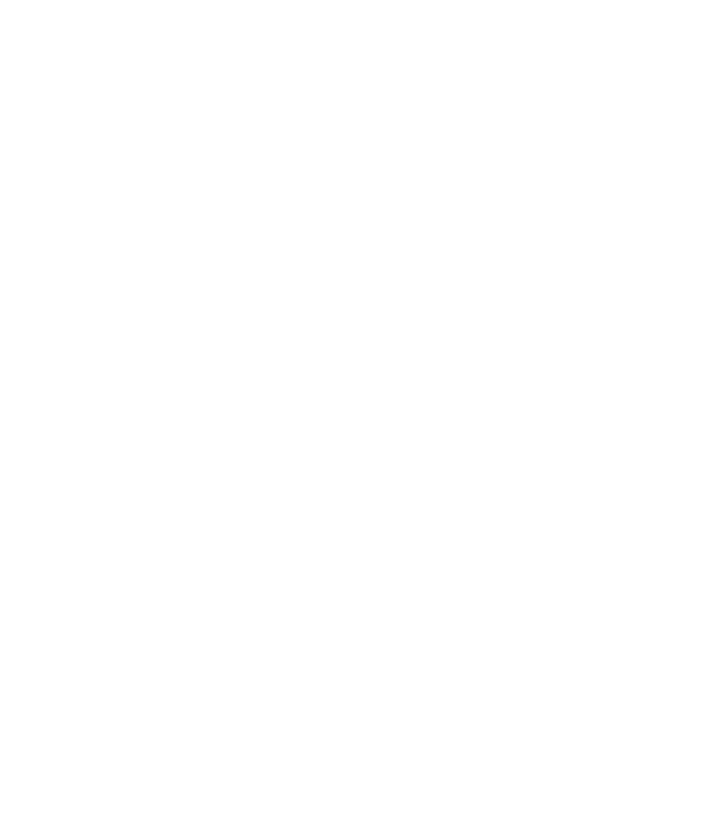
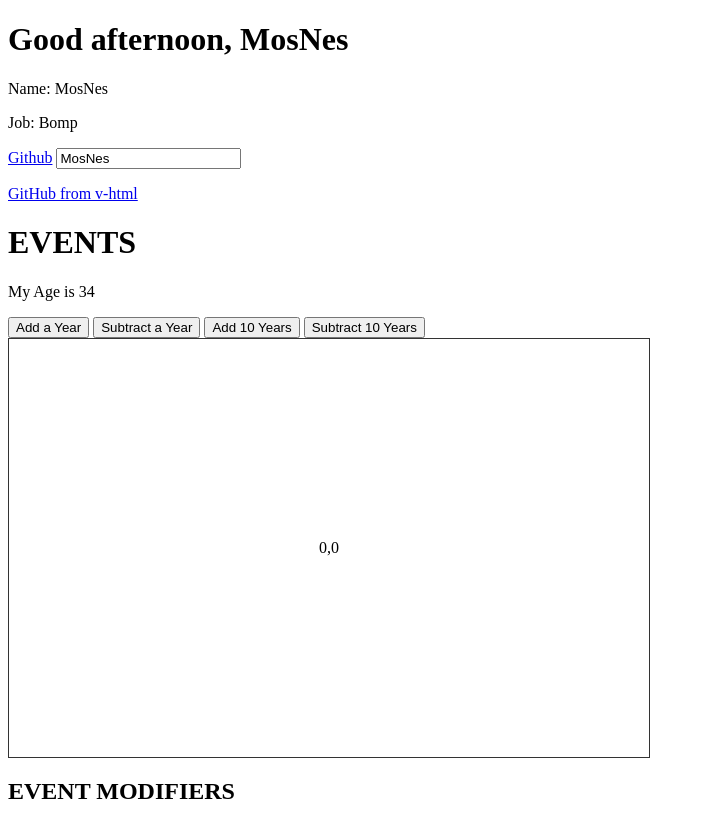
Before and after one commit to MosNes/vue-test, a plain HTML site: page intex.html in a window 1280 px wide. Shown: the whole page, without its empty margins (0-705 px from the left). Before the commit the page ends 800 px from the top, so only its background shows below. Drawn offline with nearby package versions, Linux system fonts and the light colour scheme.

Commit message:
started #6 Event Modifiers

```diff
--- a/app.js
+++ b/app.js
@@ -1,3 +1,28 @@
 new Vue({
-    el: ''
+    el: '#vue-app',
+    data: {
+        name: 'MosNes',
+        job: 'Bomp',
+        website: 'https://github.com/Mosnes',
+        websiteTag: '<a href="https://github.com/Mosnes">GitHub from v-html</a>',
+        age: 34,
+        x: 0,
+        y: 0
+    },
+    methods: {
+        greet: function(timeOfDay){
+            this.name
+            return `Good ${timeOfDay}, ${this.name}`
+        },
+        addAge: function(num){
+            this.age+=num;
+        },
+        subtractAge: function(num){
+            this.age-=num;
+        },
+        updateXY: function(event){
+            this.x = event.offsetX;
+            this.y = event.offsetY;
+        }
+    }
 });
--- a/intex.html
+++ b/intex.html
@@ -5,9 +5,32 @@
     <meta http-equiv="X-UA-Compatible" content="IE=edge">
     <meta name="viewport" content="width=device-width, initial-scale=1.0">
     <title>VueJS Tutorial</title>
+    <link rel="stylesheet" href="./style.css"></link>
     <script src="https://cdn.jsdelivr.net/npm/vue@2/dist/vue.js"></script>
 </head>
 <body>
+    <div id="vue-app">
+        <h1>{{ greet('afternoon') }}</h1>
+        <p>Name: {{ name }}</p>
+        <p>Job: {{ job }}</p>
+        <!-- v-bind: or just : -->
+        <a v-bind:href="website">Github</a>
+        <input type="text" :value="name">
+        <p v-html="websiteTag"></p>
+
+        <h1>EVENTS</h1>
+        <p>My Age is {{ age }}</p>
+        <!-- v-on: or @ for triggering methods on events -->
+        <button v-on:click="addAge(1)">Add a Year</button>
+        <button v-on:click="subtractAge(1)">Subtract a Year</button>
+        <button v-on:dblclick="addAge(10)">Add 10 Years</button>
+        <button @dblclick="subtractAge(10)">Subtract 10 Years</button>
+        <div id="canvas" @mousemove="updateXY">{{ x }},{{ y }}</div>
+
+        <h2>EVENT MODIFIERS</h2>
+
+    </div>
+
     <script src="./app.js"></script>
 </body>
 </html>
--- /dev/null
+++ b/style.css
@@ -0,0 +1,6 @@
+#canvas{
+    width: 600px;
+    padding: 200px 20px;
+    text-align: center;
+    border: 1px solid #333;
+}
```
